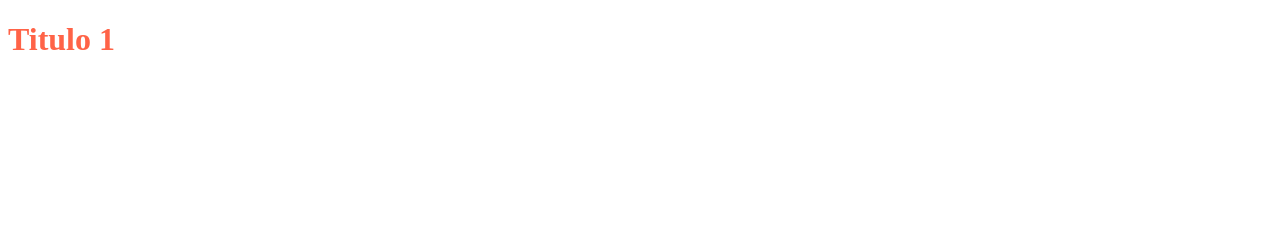
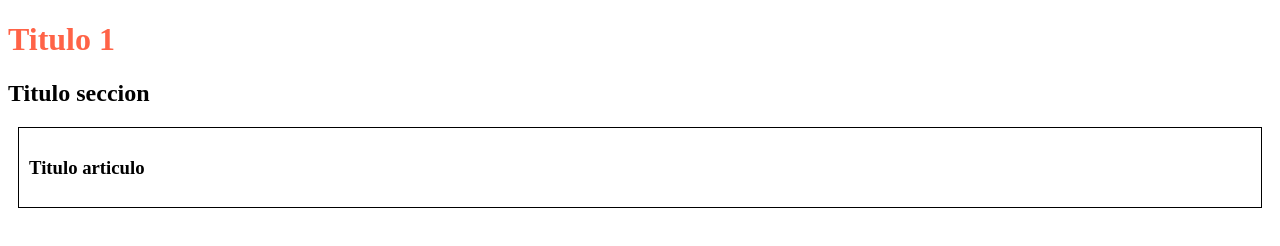
Before and after one commit to abravo83/protecto3, a plain HTML site: page index.html in a window 1280 px wide. Drawn offline with Linux system fonts and the light colour scheme.

Commit message:
Home terminada

```diff
--- a/css/style.css
+++ b/css/style.css
@@ -1,3 +1,9 @@
 h1 {
   color: tomato;
 }
+
+article {
+  padding: 10px;
+  border: 1px solid black;
+  margin: 10px;
+}
--- a/index.html
+++ b/index.html
@@ -11,6 +11,12 @@
       <head></head>
       <main>
         <h1>Titulo 1</h1>
+        <section>
+          <h2>Titulo seccion</h2>
+          <article>
+            <h3>Titulo articulo</h3>
+          </article>
+        </section>
       </main>
       <footer></footer>
     </div>
```
